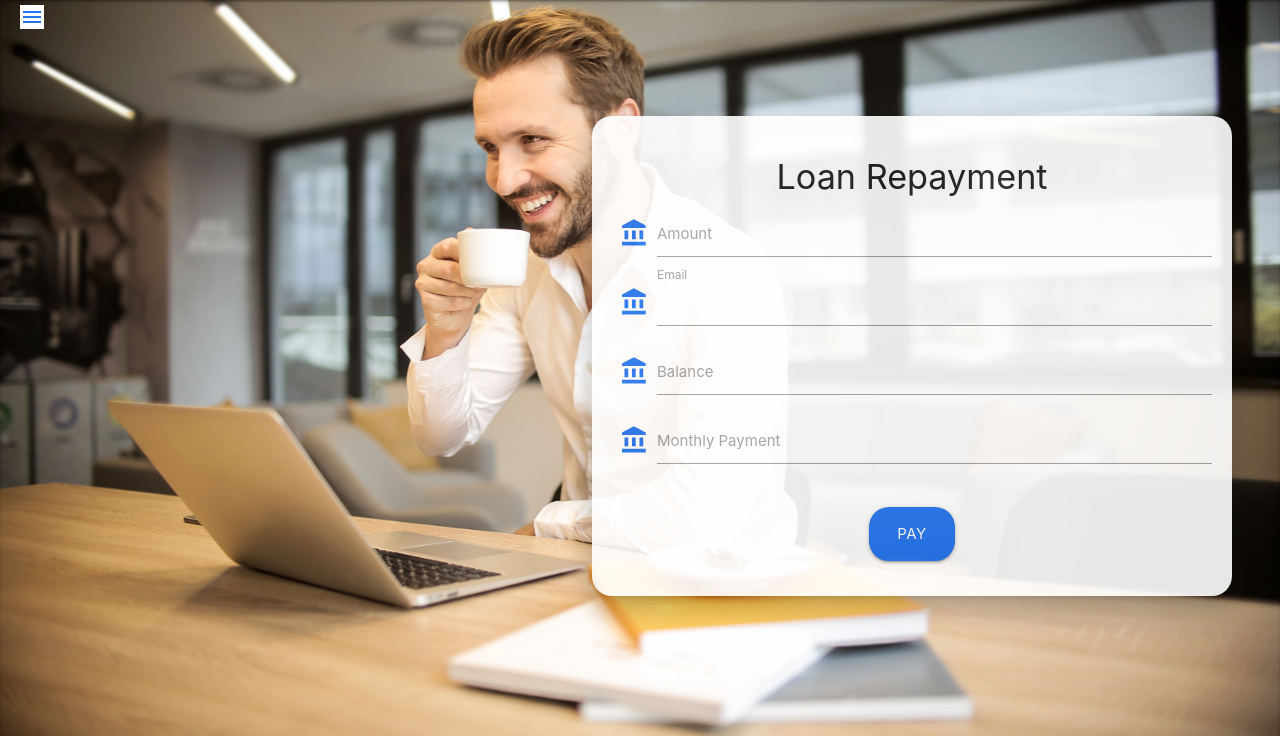
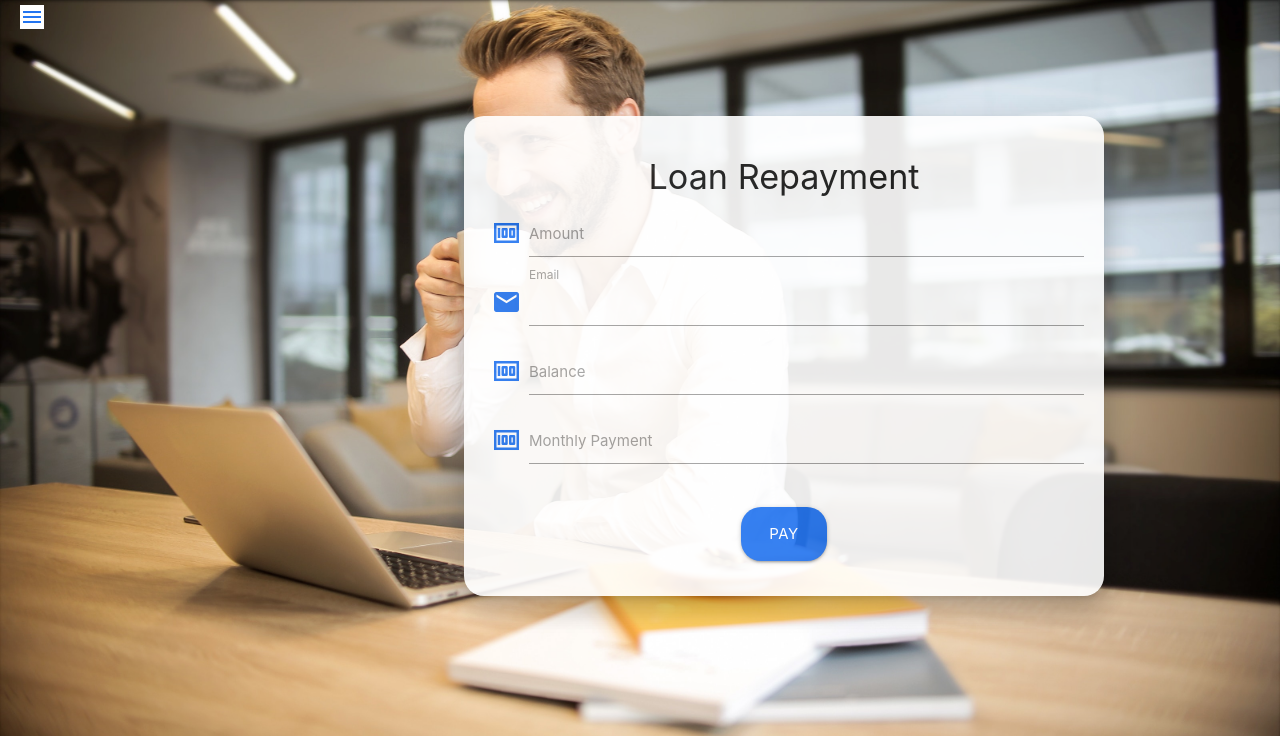
Before and after one commit to folly77folly/group-2-deca-credit, a Python web app: template templates/pay.html in a window 1280 px wide. Shown: the part 64-800 px from the top of the page. Run offline with Jinja, Linux system fonts and the light colour scheme; the template is opened without the code that fills it, so the values that code supplies are empty.

Commit message:
edited user dashboard

```diff
--- a/static/css/dashboard.css
+++ b/static/css/dashboard.css
@@ -59,6 +59,19 @@
     text-align: center;
     padding: 20px 20px
    }
+   .editing{
+    min-height: 60vh;
+    opacity: 0.9;
+    width: 80vh;
+    border-radius: 20px;
+    background-color: white;
+    margin-top: 0vh;
+    margin-left: 30vh;
+    align-items: center;
+    justify-content: center;
+    text-align: center;
+    padding: 20px 20px
+   }
    .input-field :focus + label {
     color: #2274F0 !important;
    }
@@ -113,8 +126,12 @@
     opacity: 0.7;
   }
    .row{
-    margin-left: 20vh;
+    margin-left: 28vh;
     margin-top: 10vh;
+   }
+   .edit{
+    margin-left: 32vh;
+    margin-top: 1px;
    }
    tbody{
      background-color: white;
@@ -126,7 +143,7 @@
      color: white;
    }
    span{
-       margin-top: 50px;
+       top: 80px;
    }
    .input-field .prefix.active {
     color: #2274F0;
--- a/templates/apply.html
+++ b/templates/apply.html
@@ -38,7 +38,6 @@
   <a href="#" data-target="slide-out" class="sidenav-trigger">
       <i class="material-icons menu">menu</i>
   </a>
-  <div class="container">
     <div class="row">
      <div class="apply z-depth-4">
         {% extends "layout.html" %}
@@ -65,8 +64,6 @@
                  </form>
                 </div>
      </div>
-    </div>
-   </div>
 <body class="body">
   <script src="https://ajax.googleapis.com/ajax/libs/jquery/3.4.1/jquery.min.js"></script>
     <script src="https://cdnjs.cloudflare.com/ajax/libs/materialize/1.0.0/js/materialize.min.js"></script>
--- a/templates/pay.html
+++ b/templates/pay.html
@@ -38,7 +38,6 @@
   <a href="#" data-target="slide-out" class="sidenav-trigger">
       <i class="material-icons menu">menu</i>
   </a>
-  <div class="container">
     <div class="row">
      <div class="apply z-depth-4">
         {% extends "layout.html" %}
@@ -52,34 +51,34 @@
             <div class="success green-text"></div>
 
             <div class="input-field">
-                <i class="tiny material-icons prefix">account_balance</i>
+                <i class="tiny material-icons prefix">money</i>
                 <input id =acctno autocomplete="off" class="validate" required="" aria-required="true" id="amount" name="amount" type="text" required>
                 <label for="acctno">Amount</label>
             </div>
 
             <div class="input-field">
-                <i class="tiny material-icons prefix">account_balance</i>
+                <i class="tiny material-icons prefix">email</i>
                 <input readonly id=acctno autocomplete="off" class="validate" required="" aria-required="true" id="email" value="{{ email }} " type="text" required>
                 <label for="acctno">Email</label>
             </div>
             <div class="input-field">
             {% if row[0] %}
-            <i class="tiny material-icons prefix">account_balance</i>
+            <i class="tiny material-icons prefix">money</i>
             <input readonly id =acctno autocomplete="off" class="validate" required="" aria-required="true" name="balance" value="{{ row[0]['balance'] }} " type="text" required>
             <label for="acctno">Balance</label>
             {% else %}
-            <i class="small material-icons prefix">account_balance</i>
+            <i class="small material-icons prefix">money</i>
             <input readonly autocomplete="off" class="validate" required="" aria-required="true" name="balance" id="balance" type="text" required>
             <label for="acctno">Balance</label>
             {% endif %}
             </div>
             <div class="input-field">
             {% if row[0] %}
-            <i class="material-icons prefix">account_balance</i>
+            <i class="material-icons prefix">money</i>
             <input readonly class="validate" required="" aria-required="true" type="text" value="{{ row[0]['installment'] }} " required>
             <label for="bvn">Monthly Payment</label>
             {% else %}
-            <i class="material-icons prefix">account_balance</i>
+            <i class="material-icons prefix">money</i>
             <input readonly class="validate" required="" aria-required="true" type="text" required>
             <label for="bvn">Monthly Payment</label>
             {% endif %}
@@ -90,8 +89,6 @@
                  </form>
                 </div>
      </div>
-    </div>
-   </div>
 <body class="body">
   <script src="https://ajax.googleapis.com/ajax/libs/jquery/3.4.1/jquery.min.js"></script>
     <script src="https://cdnjs.cloudflare.com/ajax/libs/materialize/1.0.0/js/materialize.min.js"></script>
```
Also changed, not shown: templates/dashboard.html (+10 -8 lines), templates/editprofile.html (+2 -5 lines), users.py (+12 -7 lines).
